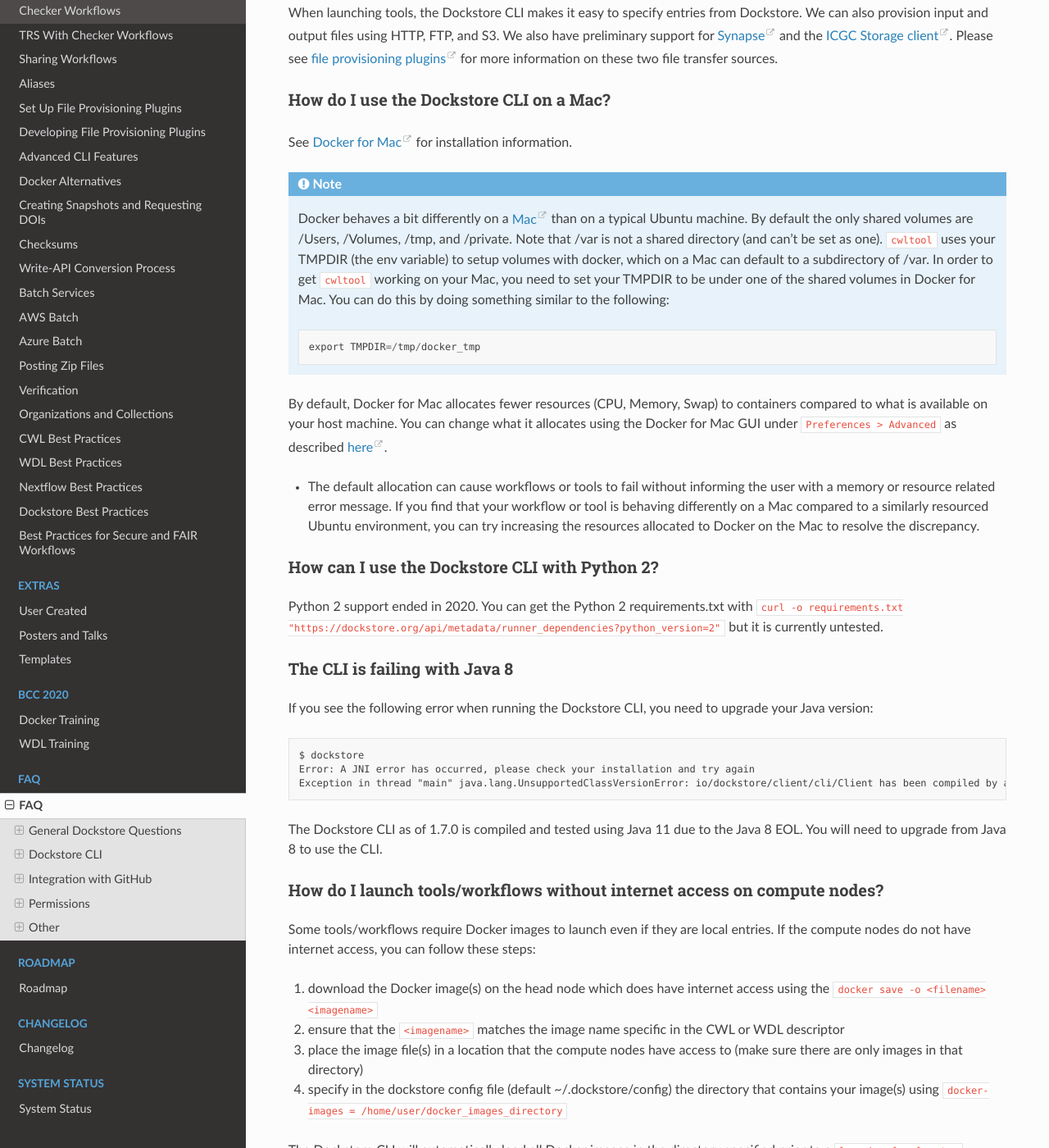
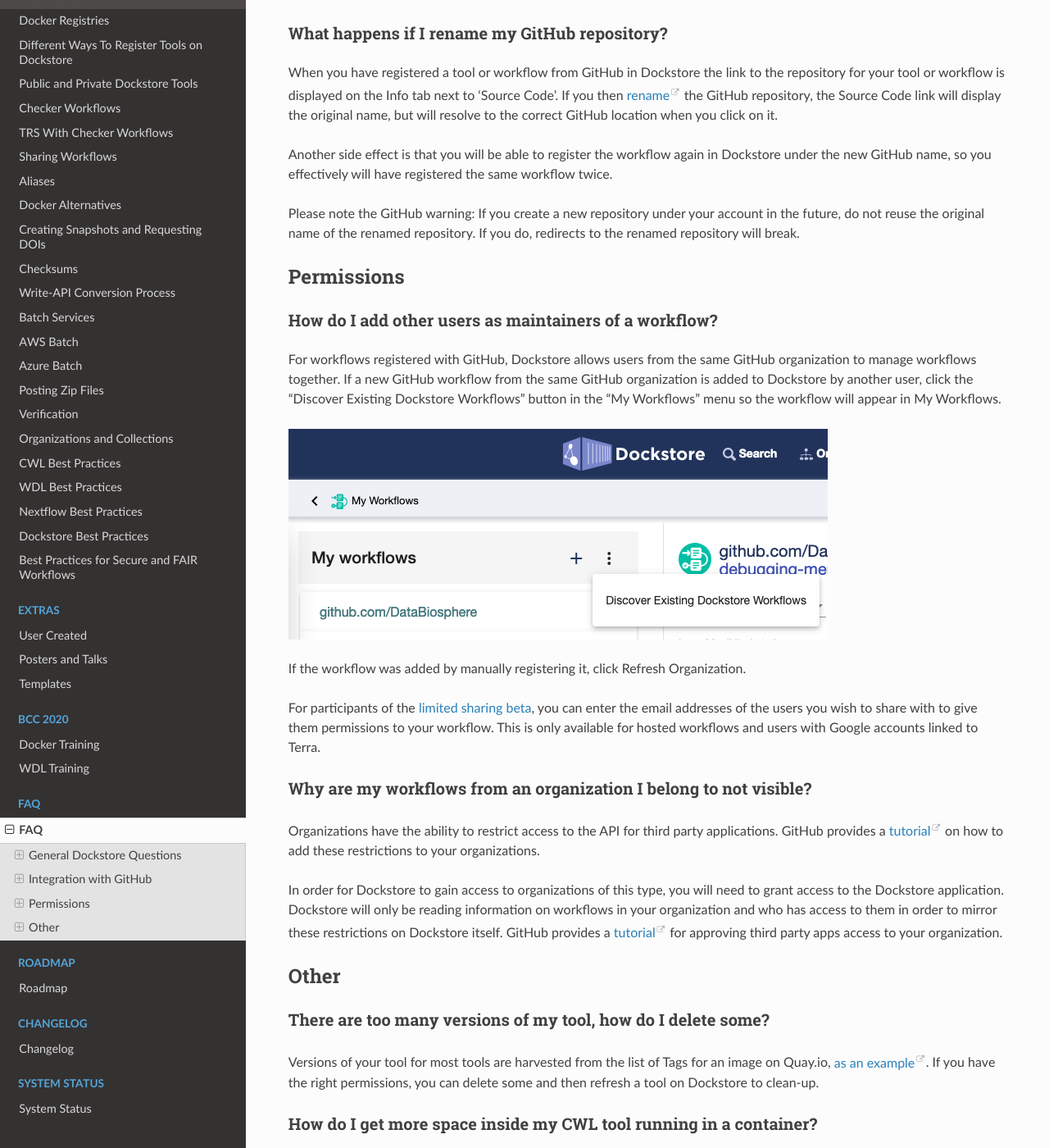
Before and after one commit to dockstore/dockstore-documentation, a Sphinx documentation site: the page built from docs/faq.rst, in a window 1280 px wide and 1400 px high, scrolled down 2619 px. Shown: the whole window at 82% size. Built offline with Sphinx 7.4.7 and the Read the Docs theme 2.0.0, drawn with Linux system fonts in a browser that asks for light colours; some of the changed text lies outside the part shown.

Commit message:
Dockstore CLI-related docs get their own section (#171)
* Give Dockstore CLI its own section

* Add tips for Cromwell

* Move CLI FAQs to own page separate from other FAQs

* Add all this new stuff to toctree

* Add FAQ for WDL runs, make Cromwell config page more general

* Add notice about gs plugin not supporting requester pays buckets

```diff
--- a/docs/advanced-topics/set-up-file-provisioning-plugins.rst
+++ b/docs/advanced-topics/dockstore-cli/set-up-file-provisioning-plugins.rst
@@ -21,8 +23,6 @@
 
 .. figure:: /assets/images/docs/file-provisioning-plugins.png
    :alt: file provisioning plugins
-
-   file provisioning plugins
 
 If not, run ``dockstore plugin download``.
 
--- a/docs/faq.rst
+++ b/docs/faq.rst
@@ -93,97 +95,6 @@
 For citing the actual code, we recommend looking at our Zenodo entry.
 You will find a variety of citation styles and ways to export it at
 |DOI|.
-
-
-.. _faq-header-dockstore-cli:
-
-Dockstore CLI
-^^^^^^^^^^^^^
-
-How does launching with Dockstore CLI compare with cwltool?
------------------------------------------------------------
-
-The Dockstore CLI has utilities to generate JSON parameter files from
-entries on Dockstore (``dockstore tool convert``).
-
-When launching tools, the Dockstore CLI makes it easy to specify entries
-from Dockstore. We can also provision input and output files using HTTP,
-FTP, and S3. We also have preliminary support for
-`Synapse <https://www.synapse.org/>`__ and the `ICGC Storage
-client <https://docs.icgc.org/download/guide/#score-client-usage>`__.
-Please see `file provisioning
-plugins <https://github.com/dockstore/dockstore-cli/tree/master/dockstore-file-plugin-parent>`__
-for more information on these two file transfer sources.
-
-
-.. _how-do-i-use-the-dockstore-cli-on-a-mac:
-
-How do I use the Dockstore CLI on a Mac?
-----------------------------------------
-
-See `Docker for Mac <https://docs.docker.com/engine/installation/mac/>`__ for installation information.
-
-.. note:: Docker behaves a bit differently on a
-    `Mac <https://docs.docker.com/docker-for-mac/osxfs/#/namespaces>`__ than
-    on a typical Ubuntu machine. By default the only shared volumes are
-    /Users, /Volumes, /tmp, and /private. Note that /var is not a shared
-    directory (and can't be set as one). ``cwltool`` uses your TMPDIR (the
-    env variable) to setup volumes with docker, which on a Mac can default
-    to a subdirectory of /var. In order to get ``cwltool`` working on your
-    Mac, you need to set your TMPDIR to be under one of the shared volumes
-    in Docker for Mac. You can do this by doing something similar to the
-    following:
-    ::
-
-        export TMPDIR=/tmp/docker_tmp
-
-By default, Docker for Mac allocates fewer resources (CPU, Memory, Swap)
-to containers compared to what is available on your host machine. You
-can change what it allocates using the Docker for Mac GUI under
-``Preferences > Advanced`` as described
-`here <https://docs.docker.com/docker-for-mac/#advanced>`__.
-
-* The default allocation can cause workflows or tools to fail without informing the user with a memory or resource related error message. If you find that your workflow or tool is behaving differently on a Mac compared to a similarly resourced Ubuntu environment, you can try increasing the resources allocated to Docker on the Mac to resolve the discrepancy.
-
-
-How can I use the Dockstore CLI with Python 2?
-----------------------------------------------
-
-Python 2 support ended in 2020. You can get the Python 2 requirements.txt with ``curl -o requirements.txt "https://dockstore.org/api/metadata/runner_dependencies?python_version=2"``
-but it is currently untested.
-
-
-The CLI is failing with Java 8
-------------------------------
-
-If you see the following error when running the Dockstore CLI, you need
-to upgrade your Java version:
-
-::
-
-    $ dockstore
-    Error: A JNI error has occurred, please check your installation and try again
-    Exception in thread "main" java.lang.UnsupportedClassVersionError: io/dockstore/client/cli/Client has been compiled by a more recent version of the Java Runtime (class file version 55.0), this version of the Java Runtime only recognizes class file versions up to 52.0
-
-The Dockstore CLI as of 1.7.0 is compiled and tested using Java 11 due
-to the Java 8 EOL. You will need to upgrade from Java 8 to use the CLI.
-
-
-How do I launch tools/workflows without internet access on compute nodes?
--------------------------------------------------------------------------
-
-Some tools/workflows require Docker images to launch even if they are
-local entries. If the compute nodes do not have internet access, you can
-follow these steps:
-
-1. download the Docker image(s) on the head node which does have internet access using the ``docker save -o <filename> <imagename>``
-2. ensure that the ``<imagename>`` matches the image name specific in the CWL or WDL descriptor
-3. place the image file(s) in a location that the compute nodes have access to (make sure there are only images in that directory)
-4. specify in the dockstore config file (default ~/.dockstore/config) the directory that contains your image(s) using ``docker-images = /home/user/docker_images_directory``
-
-The Dockstore CLI will automatically load all Docker images in the
-directory specified prior to a ``launch --local-entry`` command
-
 
 .. _faq-header-github-integration:
 
```
Also changed, not shown: other parts of docs/advanced-topics/dockstore-cli/set-up-file-provisioning-plugins.rst (+2 -0 lines), other parts of docs/faq.rst (+2 -0 lines), docs/advanced-topics/dockstore-cli/dockstore-cli-faq.rst (added, +101 -0 lines), docs/advanced-topics/dockstore-cli/local-cromwell-config.rst (added, +52 -0 lines), docs/index.rst (+11 -3 lines), docs/advanced-topics/dockstore-cli/advanced-features.rst (renamed from docs/advanced-topics/advanced-features.rst), docs/advanced-topics/dockstore-cli/developing-file-provisioning-plugins.rst (renamed from docs/advanced-topics/developing-file-provisioning-plugins.rst).
